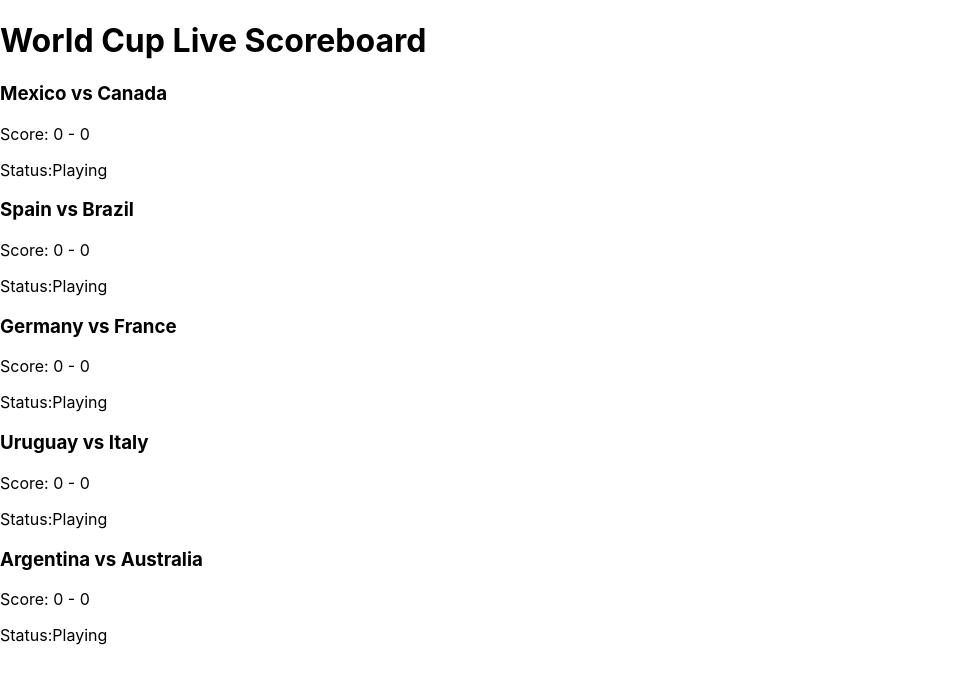
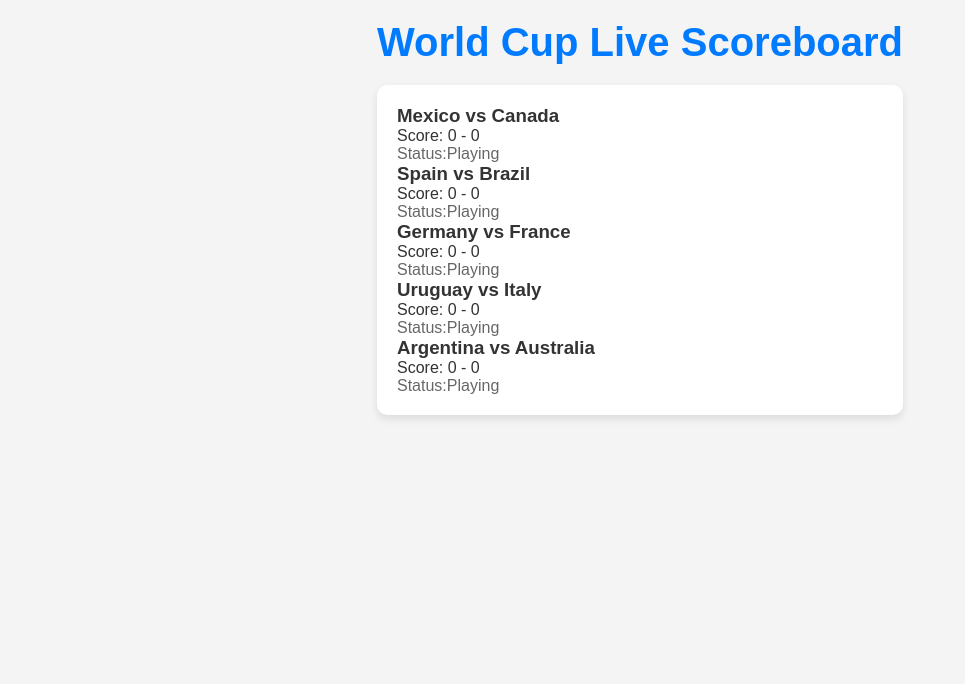
Before and after one commit to MohsinAJ2420/ScoreBoardLibrary, a React (Create React App) app in the folder scoreboardlibrary/: page / in a window 1280 px wide. Shown: the top 684 px of the page, without its empty margins (0-965 px from the left). Built offline with nearby package versions, Linux system fonts and the light colour scheme.

Commit message:
add basic styling

```diff
--- a/scoreboardlibrary/src/Components/GameSummary.jsx
+++ b/scoreboardlibrary/src/Components/GameSummary.jsx
@@ -17,7 +17,8 @@ const GameSummary = () => {
     });
 
     return (
-    <div>
+      <div className="container">
+        <div className="match-card">
           <h2>Game Summary</h2>
           <ul>
             {sortedGames.map((game, index) => (
@@ -27,6 +28,7 @@ const GameSummary = () => {
             ))}
           </ul>
         </div>
+      </div>
     );
   };
 
--- a/scoreboardlibrary/src/Components/Games.jsx
+++ b/scoreboardlibrary/src/Components/Games.jsx
@@ -3,6 +3,7 @@ import { useGameContext } from "../Context/GameContext";
 import useGameFlow from "../Hooks/useGameFlow";
 import useScoreUpdater from "../Hooks/useScoreUpdater";
 import ScoreDisplay from "./ScoreDisplay";
+import './Scoreboard.css';
 
 const Game = ({ gameId, homeTeam, awayTeam }) => {
   const { state } = useGameContext();
@@ -20,7 +21,7 @@ const Game = ({ gameId, homeTeam, awayTeam }) => {
         homeScore={currentGames.homeScore}
         awayScore={currentGames.awayScore}
       />
-      <p>Status:{status}</p>
+      <p class="status">Status:{status}</p>
     </div>
   );
 };
--- a/scoreboardlibrary/src/Components/ScoreDisplay.jsx
+++ b/scoreboardlibrary/src/Components/ScoreDisplay.jsx
@@ -1,8 +1,10 @@
 import React from "react";
+import './Scoreboard.css';
+
 
 const ScoreDisplay = ({ homeScore, awayScore, homeTeam, awayTeam }) => {
   return (
-    <div>
+    <div >
       <h3>
         {homeTeam} vs {awayTeam}
       </h3>
--- /dev/null
+++ b/scoreboardlibrary/src/Components/Scoreboard.css
@@ -0,0 +1,79 @@
+* {
+  margin: 0;
+  padding: 0;
+  box-sizing: border-box;
+}
+
+body {
+  font-family: "Arial", sans-serif;
+  background-color: #f4f4f4;
+  color: #333;
+  padding: 20px;
+  display: flex;
+  justify-content: center;
+}
+
+.container {
+  max-width: 800px;
+  width: 100%;
+  margin: 20px auto;
+  padding: 20px;
+  background-color: #fff;
+  border-radius: 10px;
+  box-shadow: 0 4px 8px rgba(0, 0, 0, 0.1);
+}
+
+.match-card {
+  border-bottom: 1px solid #ddd;
+  padding: 20px;
+  display: flex;
+  justify-content: space-between;
+  align-items: center;
+  background-color: #f9f9f9;
+  margin-bottom: 10px;
+  border-radius: 5px;
+}
+
+.match-card:last-child {
+  border-bottom: none;
+}
+
+.team {
+  font-size: 1.5rem;
+  font-weight: bold;
+  display: flex;
+  align-items: center;
+}
+
+.match-card h2 {
+  text-align: center;
+  margin-bottom: 20px;
+  font-size: 1.8rem;
+  color: #007bff;
+}
+
+.status {
+  font-size: 1rem;
+  color: #666;
+}
+
+header {
+  text-align: center;
+  margin-bottom: 20px;
+}
+
+h1 {
+  font-size: 2.5rem;
+  color: #007bff;
+}
+
+@media (max-width: 600px) {
+  .match-card {
+    flex-direction: column;
+    text-align: center;
+  }
+
+  .team {
+    margin-bottom: 10px;
+  }
+}
--- a/scoreboardlibrary/src/Components/WorldCupScoreboard.jsx
+++ b/scoreboardlibrary/src/Components/WorldCupScoreboard.jsx
@@ -2,6 +2,7 @@ import React from "react";
 import { useGameContext } from "../Context/GameContext";
 import Game from "./Games";
 import GameSummary from "./GameSummary";
+ import './Scoreboard.css';
 
 const WorldCupScoreboard = () => {
   const { state } = useGameContext();
@@ -17,7 +18,7 @@ const WorldCupScoreboard = () => {
       {allGamesFinished ? (
         <GameSummary />
       ) : (
-        <div>
+        <div className="container">
           {state.games
             .filter(
               (game) => game.status === "Playing" || game.status === "Pending"
```
Lines whose indentation alone changed are shown as unchanged.
